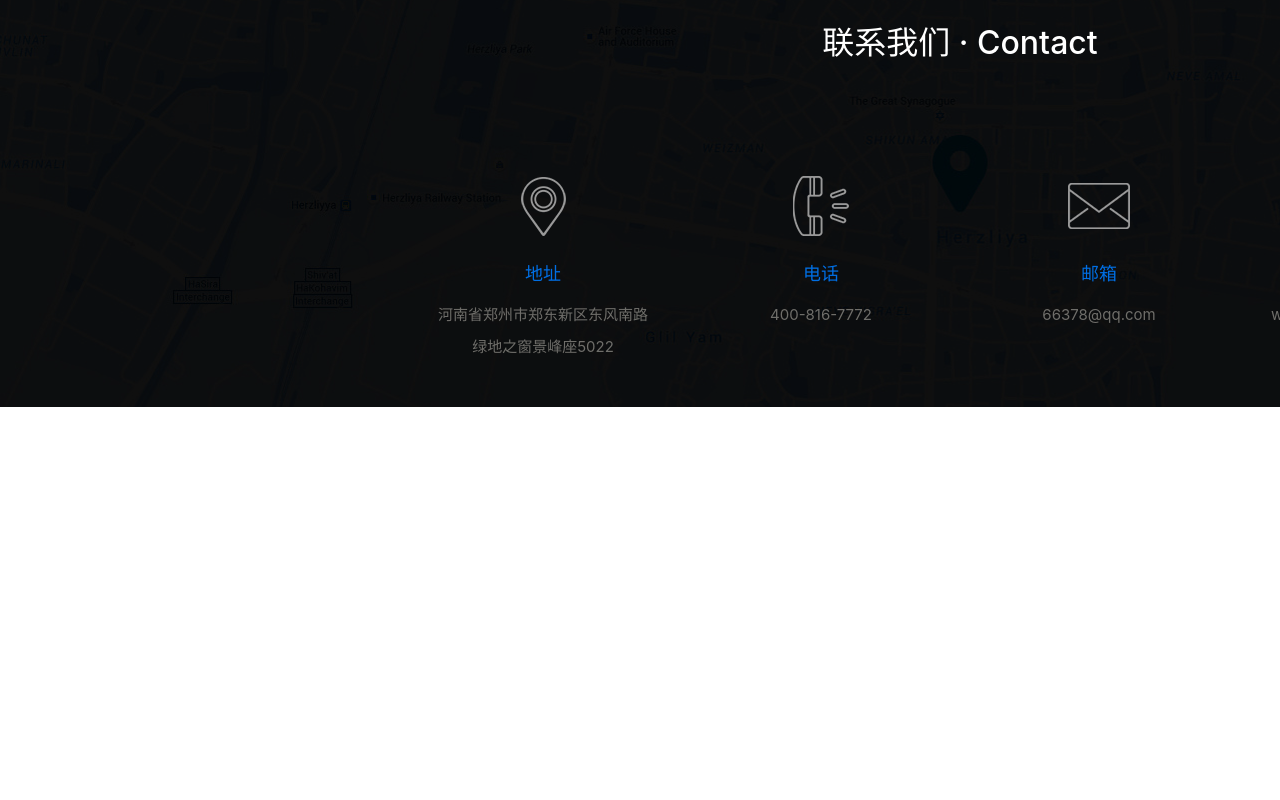
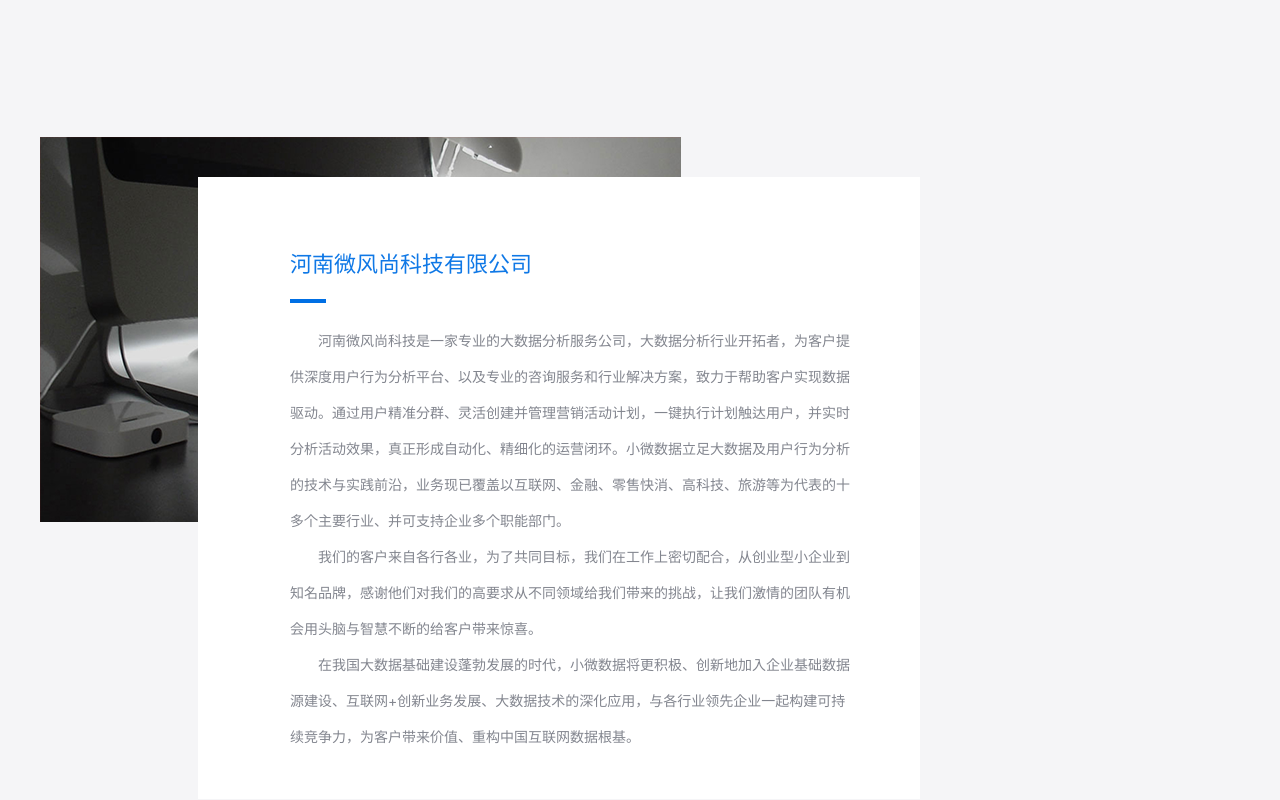
Before and after one commit to 17797776321/vfs.data, a Nuxt app: page /About in a window 1280 px wide. Shown: the part 840-1640 px from the top of the page. Before the commit the page ends 1247 px from the top, so only its background shows below. Built offline with nearby package versions, Linux system fonts and the light colour scheme.

Commit message:
关于我们-公司介绍

```diff
--- a/pages/About/index.vue
+++ b/pages/About/index.vue
@@ -4,36 +4,90 @@
       <div class="tit">我们一直在路上</div>
       <div class="des">在科技领域的探索一直从未停歇，在人工智能的研究上一直追求极致，致力于完美的用户体验和服务</div>
     </div>
+    <div class="content_box">
+      <div class="width">
+        <div class="box1"></div>
+        <div class="box2">
+          <h2 class="tit">河南微风尚科技有限公司</h2>
+          <p class="des">河南微风尚科技是一家专业的大数据分析服务公司，大数据分析行业开拓者，为客户提供深度用户行为分析平台、以及专业的咨询服务和行业解决方案，致力于帮助客户实现数据驱动。通过用户精准分群、灵活创建并管理营销活动计划，一键执行计划触达用户，并实时分析活动效果，真正形成自动化、精细化的运营闭环。小微数据立足大数据及用户行为分析的技术与实践前沿，业务现已覆盖以互联网、金融、零售快消、高科技、旅游等为代表的十多个主要行业、并可支持企业多个职能部门。</p>
+          <p class="des">我们的客户来自各行各业，为了共同目标，我们在工作上密切配合，从创业型小企业到知名品牌，感谢他们对我们的高要求从不同领域给我们带来的挑战，让我们激情的团队有机会用头脑与智慧不断的给客户带来惊喜。</p>
+          <p class="des">在我国大数据基础建设蓬勃发展的时代，小微数据将更积极、创新地加入企业基础数据源建设、互联网+创新业务发展、大数据技术的深化应用，与各行业领先企业一起构建可持续竞争力，为客户带来价值、重构中国互联网数据根基。</p>
+        </div>
+      </div>
+    </div>
   </div>
 </template>
 <script>
 export default {
-  name:'About',
-  data() {
+  name: 'About',
+  data () {
     return {}
   }
 }
 </script>
 <style lang="less">
-.page-about{
-  .banner_box{
+.page-about {
+  .banner_box {
     width: 1920px;
     height: 797px;
-    background: url('../../assets/images/about.png') no-repeat;
+    background: url("../../assets/images/about.png") no-repeat;
     background-size: 100% 100%;
     text-align: center;
-    .tit{
+    .tit {
       padding-top: 338px;
       font-size: 90px;
       color: #fefeff;
       line-height: 114px;
     }
-    .des{
+    .des {
       padding-top: 28px;
       font-size: 20px;
       color: #fefeff;
       line-height: 42px;
     }
   }
+  .content_box {
+    padding-top: 180px;
+    padding-bottom: 360px;
+    background-color: #f5f5f7;
+    position: relative;
+    .box1 {
+      width: 641px;
+      height: 385px;
+      background: url("../../assets/images/aboutbanner.png") no-repeat;
+      background-size: 100% 100%;
+    }
+    .box2 {
+      width: 722px;
+      height: 622px;
+      background-color: #ffffff;
+      position: absolute;
+      right: 360px;
+      top: 220px;
+      .tit{
+        padding: 66px 62px 38px 92px;
+        font-size: 22px;
+        line-height: 42px;
+        color: #0f78e6;
+        position: relative;
+        &::after{
+          content:'';
+          display: block;
+          width: 36px;
+          height: 4px;
+          background-color: #006FE4;
+          position: absolute;
+          bottom: 20px;
+        }
+      }
+      .des{
+        padding: 0 62px 0 92px;
+        font-size: 14px;
+        color: #83868f;
+        line-height: 36px;
+        text-indent: 28px;
+      }
+    }
+  }
 }
 </style>
```
Also changed, not shown: assets/images/aboutbanner.png (added).
